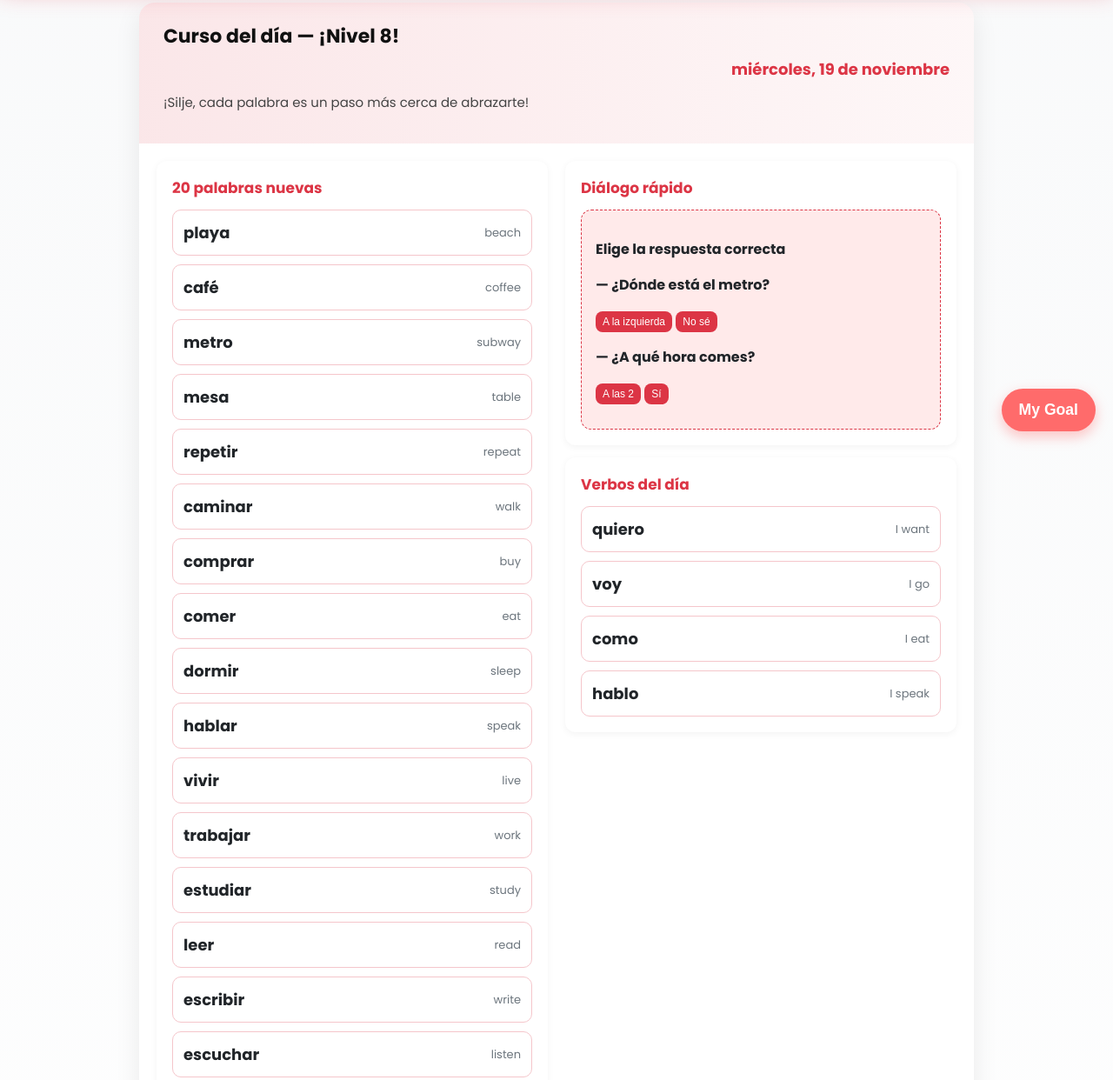
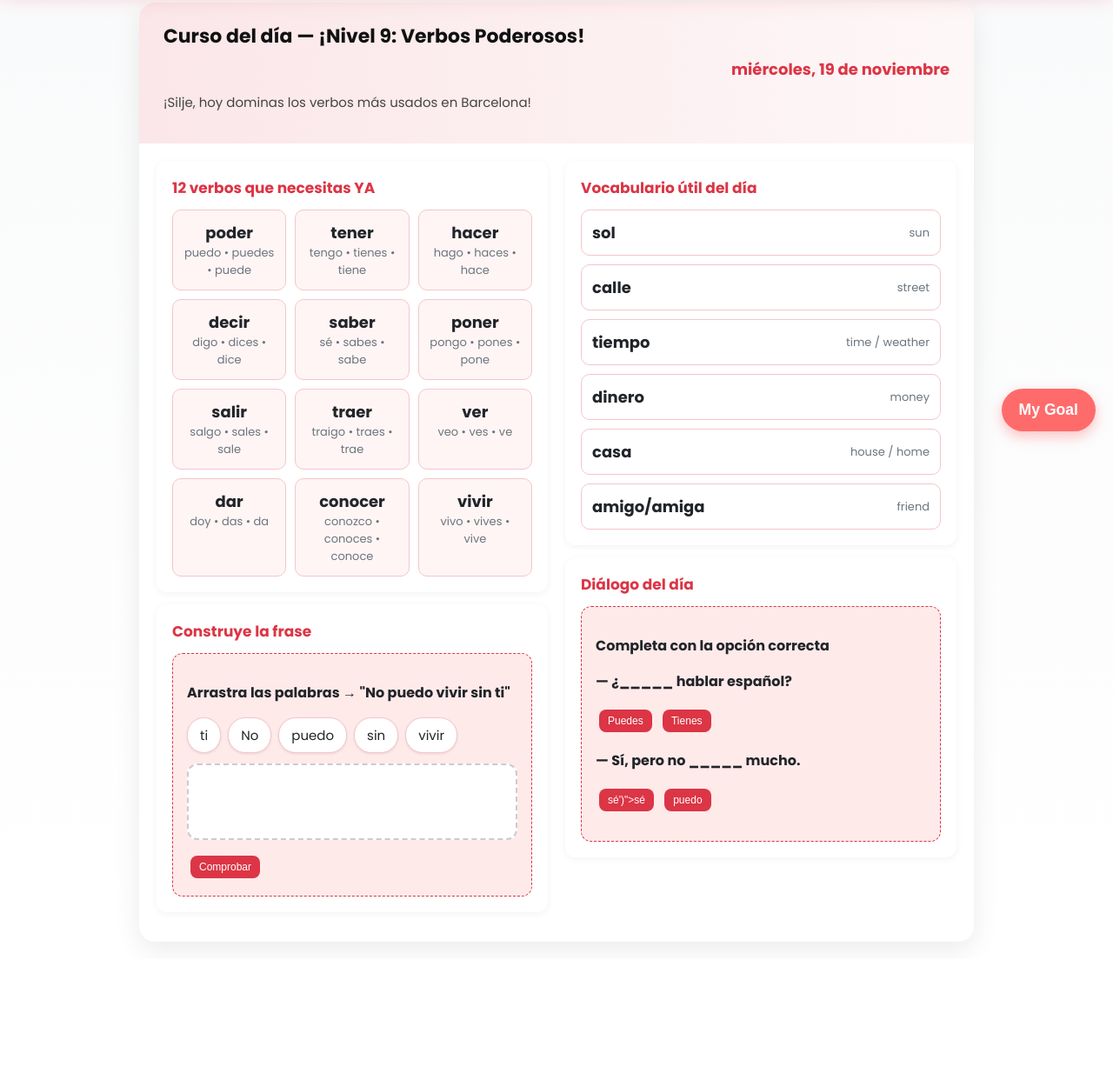
Before and after one commit to mohamed476/dental, a website: page index.html in a window 1280 px wide. Shown: the part 284-1526 px from the top of the page at 87% size. After the commit the page ends 1387 px from the top, so only its background shows below. Drawn offline with Linux system fonts and the light colour scheme.

Commit message:
index.html

```diff
--- a/index.html
+++ b/index.html
@@ -28,6 +28,25 @@
     .date{font-size:18px;color:var(--accent);font-weight:bold;align-self:flex-end}
     .motivation{font-size:15px;color:#444;margin-top:6px;line-height:1.4}
 
+    .course-grid{display:grid;grid-template-columns:1fr 1fr;gap:20px;padding:20px}
+    .card{background:#fff;padding:18px;border-radius:12px;box-shadow:0 2px 8px rgba(0,0,0,0.05);margin-bottom:14px}
+    .section-title{font-size:17px;font-weight:700;margin:0 0 12px;color:var(--accent)}
+    .word-list{display:flex;flex-direction:column;gap:10px}
+    .word-item{display:flex;justify-content:space-between;align-items:center;padding:12px;border-radius:10px;border:1px solid #f5c6cb}
+    .big{font-weight:700;font-size:18px}
+    .small{font-size:13px;color:var(--muted)}
+    .verb-grid{display:grid;grid-template-columns:repeat(3,1fr);gap:10px}
+    .verb-card{background:#fff5f5;padding:12px;border-radius:10px;border:1px solid #f5c6cb;text-align:center}
+    .btn-sm{font-size:12px;padding:6px 10px;background:var(--accent);color:white;border:none;border-radius:8px;cursor:pointer;margin:4px}
+    .btn-sm:hover{transform:scale(1.05)}
+    .game-area{background:#ffeaea;padding:16px;border-radius:12px;margin-top:12px;border:1px dashed var(--accent)}
+    .sentence-builder{display:flex;flex-wrap:wrap;gap:8px;margin:12px 0}
+    .word-chip{background:#fff;padding:8px 14px;border-radius:20px;border:1px solid #f5c6cb;font-size:15px;cursor:grab;box-shadow:0 1px 3px rgba(0,0,0,0.1);user-select:none}
+    .word-chip:hover{transform:scale(1.07);border-color:var(--accent)}
+    .drop-zone{min-height:60px;border:2px dashed #ccc;border-radius:12px;padding:12px;display:flex;flex-wrap:wrap;gap:8px;background:#fff}
+    .drop-zone.drag-over{border-color:var(--accent);background:#ffeaea}
+    .result{margin-top:14px;font-weight:700;font-size:16px}
+
     /* BOTÓN MY GOAL */
     .goal-btn{
       position: fixed; bottom: 20px; right: 20px; background: #ff6b6b; color: white; border: none;
@@ -37,10 +56,8 @@
     .goal-btn:hover{transform: translateY(-3px); box-shadow: 0 8px 20px rgba(255,107,107,0.5);}
 
     /* MODAL SNUS TRACKER */
-    .modal{
-      display: none; position: fixed; top: 0; left: 0; width: 100%; height: 100%; background: rgba(0,0,0,0.6);
-      justify-content: center; align-items: center; z-index: 200; backdrop-filter: blur(8px);
-    }
+    .modal{display: none; position: fixed; top: 0; left: 0; width: 100%; height: 100%; background: rgba(0,0,0,0.6);
+      justify-content: center; align-items: center; z-index: 200; backdrop-filter: blur(8px);}
     .modal-content{
       background: linear-gradient(135deg, #7bdff2, #b2f7ef, #eff7f6); padding: 30px; border-radius: 20px;
       text-align: center; max-width: 400px; width: 90%; box-shadow: 0 15px 40px rgba(0,0,0,0.2);
@@ -49,40 +66,18 @@
     @keyframes popIn{from{transform:scale(0.8);opacity:0}to{transform:scale(1);opacity:1}}
     .modal h2{font-size: 2rem; margin: 0 0 10px;}
     .modal .counter{font-size: 5rem; font-weight: bold; color: #ff6b6b; margin: 15px 0;}
-    .modal button{
-      background: #ff6b6b; border: none; color: white; font-size: 1.1rem; padding: 12px 24px; border-radius: 50px;
-      cursor: pointer; box-shadow: 0 4px 10px rgba(0,0,0,0.2); transition: 0.2s ease;
-    }
+    .modal button{background: #ff6b6b; border: none; color: white; font-size: 1.1rem; padding: 12px 24px; border-radius: 50px;
+      cursor: pointer; box-shadow: 0 4px 10px rgba(0,0,0,0.2); transition: 0.2s ease;}
     .modal button:hover{transform: scale(1.05); background: #ff8787;}
-    .modal .close-btn{
-      position: absolute; top: 15px; right: 20px; font-size: 28px; cursor: pointer; color: #555;
-    }
+    .modal .close-btn{position: absolute; top: 15px; right: 20px; font-size: 28px; cursor: pointer; color: #555;}
     .modal .message{margin-top: 12px; font-size: 1rem; color: #444;}
     .modal .emoji{font-size: 2.5rem; margin-top: 10px;}
-
-    /* ESTILO DEL CURSO */
-    .course-grid{display:grid;grid-template-columns:1fr 1fr;gap:20px;padding:20px}
-    .card{background:#fff;padding:18px;border-radius:12px;box-shadow:0 2px 8px rgba(0,0,0,0.05);margin-bottom:14px}
-    .section-title{font-size:17px;font-weight:700;margin:0 0 12px;color:var(--accent);display:flex;align-items:center;gap:8px}
-    .word-list{display:flex;flex-direction:column;gap:10px}
-    .word-item{display:flex;justify-content:space-between;align-items:center;padding:12px;border-radius:10px;border:1px solid #f5c6cb}
-    .big{font-weight:700;font-size:18px}
-    .small{font-size:13px;color:var(--muted)}
-    .btn-sm{font-size:12px;padding:5px 8px;background:var(--accent);color:white;border:none;border-radius:8px;cursor:pointer}
-    .btn-sm:hover{transform:scale(1.05)}
-    .game-area{background:#ffeaea;padding:16px;border-radius:12px;margin-top:12px;border:1px dashed var(--accent)}
-    .sentence-builder{display:flex;flex-wrap:wrap;gap:8px;margin:12px 0}
-    .word-chip{background:#fff;padding:8px 12px;border-radius:20px;border:1px solid #f5c6cb;font-size:14px;cursor:grab;box-shadow:0 1px 3px rgba(0,0,0,0.1);user-select:none}
-    .word-chip:hover{transform:scale(1.05);border-color:var(--accent)}
-    .drop-zone{min-height:50px;border:2px dashed #ccc;border-radius:10px;padding:10px;display:flex;flex-wrap:wrap;gap:6px;background:#fff}
-    .drop-zone.drag-over{border-color:var(--accent);background:#ffeaea}
-    .result{margin-top:12px;font-weight:600;font-size:15px}
 
     @media(max-width:800px){
       .timer-banner{font-size:26px}
       .timer-banner .num{font-size:38px}
       .course-grid{grid-template-columns:1fr}
-      .goal-btn{right:15px;bottom:15px;font-size:1rem;padding:12px 16px;}
+      .verb-grid{grid-template-columns:1fr 1fr}
     }
   </style>
 </head>
@@ -100,64 +95,54 @@
     <div class="footer">28/12/2025 • 10:30 AM • Barcelona</div>
   </div>
 
-  <!-- BOTÓN MY GOAL -->
   <button class="goal-btn" id="openGoal">My Goal</button>
 
-  <!-- MODAL SNUS TRACKER -->
   <div class="modal" id="snusModal">
     <div class="modal-content">
       <span class="close-btn" id="closeModal">×</span>
       <h2>Daily Snus Tracker</h2>
-      <p>Goal: max 15 snus</p>
-      <div class="counter" id="snusCounter">15</div>
+      <p>Goal: máximo 14 snus</p>
+      <div class="counter" id="snusCounter">14</div>
       <button id="useSnus">Used one</button>
       <div class="message" id="snusMessage"></div>
       <div class="emoji" id="snusEmoji">Relajado</div>
     </div>
   </div>
 
-  <!-- CURSO DEL DÍA -->
   <div class="wrap">
     <header>
-      <h1>Curso del día — ¡Nivel 8!</h1>
+      <h1>Curso del día — ¡Nivel 9: Verbos Poderosos!</h1>
       <div class="date" id="todayDate"></div>
-      <p class="motivation">¡Silje, cada palabra es un paso más cerca de abrazarte!</p>
+      <p class="motivation">¡Silje, hoy dominas los verbos más usados en Barcelona!</p>
     </header>
 
     <div class="course-grid">
-      <!-- PALABRAS NUEVAS -->
+
+      <!-- 12 VERBOS IMPORTANTES -->
       <div>
         <div class="card">
-          <h3 class="section-title">20 palabras nuevas</h3>
-          <div class="word-list">
-            <div class="word-item"><div class="big">playa</div><div class="small">beach</div></div>
-            <div class="word-item"><div class="big">café</div><div class="small">coffee</div></div>
-            <div class="word-item"><div class="big">metro</div><div class="small">subway</div></div>
-            <div class="word-item"><div class="big">mesa</div><div class="small">table</div></div>
-            <div class="word-item"><div class="big">repetir</div><div class="small">repeat</div></div>
-            <div class="word-item"><div class="big">caminar</div><div class="small">walk</div></div>
-            <div class="word-item"><div class="big">comprar</div><div class="small">buy</div></div>
-            <div class="word-item"><div class="big">comer</div><div class="small">eat</div></div>
-            <div class="word-item"><div class="big">dormir</div><div class="small">sleep</div></div>
-            <div class="word-item"><div class="big">hablar</div><div class="small">speak</div></div>
-            <div class="word-item"><div class="big">vivir</div><div class="small">live</div></div>
-            <div class="word-item"><div class="big">trabajar</div><div class="small">work</div></div>
-            <div class="word-item"><div class="big">estudiar</div><div class="small">study</div></div>
-            <div class="word-item"><div class="big">leer</div><div class="small">read</div></div>
-            <div class="word-item"><div class="big">escribir</div><div class="small">write</div></div>
-            <div class="word-item"><div class="big">escuchar</div><div class="small">listen</div></div>
-            <div class="word-item"><div class="big">ver</div><div class="small">see</div></div>
-            <div class="word-item"><div class="big">ir</div><div class="small">go</div></div>
-            <div class="word-item"><div class="big">venir</div><div class="small">come</div></div>
-            <div class="word-item"><div class="big">querer</div><div class="small">want</div></div>
+          <h3 class="section-title">12 verbos que necesitas YA</h3>
+          <div class="verb-grid">
+            <div class="verb-card"><div class="big">poder</div><div class="small">puedo • puedes • puede</div></div>
+            <div class="verb-card"><div class="big">tener</div><div class="small">tengo • tienes • tiene</div></div>
+            <div class="verb-card"><div class="big">hacer</div><div class="small">hago • haces • hace</div></div>
+            <div class="verb-card"><div class="big">decir</div><div class="small">digo • dices • dice</div></div>
+            <div class="verb-card"><div class="big">saber</div><div class="small">sé • sabes • sabe</div></div>
+            <div class="verb-card"><div class="big">poner</div><div class="small">pongo • pones • pone</div></div>
+            <div class="verb-card"><div class="big">salir</div><div class="small">salgo • sales • sale</div></div>
+            <div class="verb-card"><div class="big">traer</div><div class="small">traigo • traes • trae</div></div>
+            <div class="verb-card"><div class="big">ver</div><div class="small">veo • ves • ve</div></div>
+            <div class="verb-card"><div class="big">dar</div><div class="small">doy • das • da</div></div>
+            <div class="verb-card"><div class="big">conocer</div><div class="small">conozco • conoces • conoce</div></div>
+            <div class="verb-card"><div class="big">vivir</div><div class="small">vivo • vives • vive</div></div>
           </div>
         </div>
 
-        <!-- CONSTRUYE FRASE -->
+        <!-- JUEGO: CONSTRUYE FRASES CON VERBOS -->
         <div class="card">
           <h3 class="section-title">Construye la frase</h3>
           <div class="game-area">
-            <p><strong>Arrastra para formar: "Quiero ir a la playa"</strong></p>
+            <p><strong>Arrastra las palabras → "No puedo vivir sin ti"</strong></p>
             <div class="sentence-builder" id="wordPool"></div>
             <div class="drop-zone" id="sentenceDrop"></div>
             <div class="result" id="sentenceResult"></div>
@@ -166,45 +151,45 @@
         </div>
       </div>
 
-      <!-- DIÁLOGO RÁPIDO -->
+      <!-- VOCABULARIO + DIÁLOGO -->
       <div>
         <div class="card">
-          <h3 class="section-title">Diálogo rápido</h3>
+          <h3 class="section-title">Vocabulario útil del día</h3>
+          <div class="word-list">
+            <div class="word-item"><div class="big">sol</div><div class="small">sun</div></div>
+            <div class="word-item"><div class="big">calle</div><div class="small">street</div></div>
+            <div class="word-item"><div class="big">tiempo</div><div class="small">time / weather</div></div>
+            <div class="word-item"><div class="big">dinero</div><div class="small">money</div></div>
+            <div class="word-item"><div class="big">casa</div><div class="small">house / home</div></div>
+            <div class="word-item"><div class="big">amigo/amiga</div><div class="small">friend</div></div>
+          </div>
+        </div>
+
+        <div class="card">
+          <h3 class="section-title">Diálogo del día</h3>
           <div class="game-area">
-            <p><strong>Elige la respuesta correcta</strong></p>
-            <div style="margin:10px 0">
-              <p><strong>— ¿Dónde está el metro?</strong></p>
-              <button class="btn-sm" onclick="answer(1,'A la izquierda')">A la izquierda</button>
-              <button class="btn-sm" onclick="answer(1,'No sé')">No sé</button>
-            </div>
-            <div style="margin:10px 0">
-              <p><strong>— ¿A qué hora comes?</strong></p>
-              <button class="btn-sm" onclick="answer(2,'A las 2')">A las 2</button>
-              <button class="btn-sm" onclick="answer(2,'Sí')">Sí</button>
-            </div>
+            <p><strong>Completa con la opción correcta</strong></p>
+            <p><strong>— ¿_____ hablar español?</strong></p>
+            <button class="btn-sm" onclick="res(1,'Puedes')">Puedes</button>
+            <button class="btn-sm" onclick="res(1,'Tienes')">Tienes</button>
+
+            <p style="margin-top:16px"><strong>— Sí, pero no _____ mucho.</strong></p>
+            <button class="btn-sm" onclick="res(2,'sé')">sé')">sé</button>
+            <button class="btn-sm" onclick="res(2,'puedo')">puedo</button>
+
             <div class="result" id="dialogResult"></div>
           </div>
         </div>
+      </div>
 
-        <!-- VERBOS DEL DÍA -->
-        <div class="card">
-          <h3 class="section-title">Verbos del día</h3>
-          <div class="word-list">
-            <div class="word-item"><div class="big">quiero</div><div class="small">I want</div></div>
-            <div class="word-item"><div class="big">voy</div><div class="small">I go</div></div>
-            <div class="word-item"><div class="big">como</div><div class="small">I eat</div></div>
-            <div class="word-item"><div class="big">hablo</div><div class="small">I speak</div></div>
-          </div>
-        </div>
-      </div>
     </div>
   </div>
 
   <script>
-    // === FECHA ===
+    // FECHA
     document.getElementById('todayDate').textContent = new Date().toLocaleDateString('es-ES', {weekday:'long', day:'numeric', month:'long'});
 
-    // === TIMER ROMÁNTICO ===
+    // TIMER
     const targetDate = new Date('2025-12-28T10:30:00');
     function updateTimer() {
       const now = new Date();
@@ -225,7 +210,7 @@
     setInterval(updateTimer, 1000);
     updateTimer();
 
-    // === SNUS TRACKER ===
+    // SNUS TRACKER → MÁXIMO 14
     const modal = document.getElementById('snusModal');
     const openBtn = document.getElementById('openGoal');
     const closeBtn = document.getElementById('closeModal');
@@ -233,19 +218,19 @@
     const snusMessage = document.getElementById('snusMessage');
     const snusEmoji = document.getElementById('snusEmoji');
     const useBtn = document.getElementById('useSnus');
+    let snusCount = 14;
     const today = new Date().toDateString();
-    let snusCount = 15;
 
     if (localStorage.getItem("snusDate") === today) {
-      snusCount = parseInt(localStorage.getItem("snusCount")) || 15;
+      snusCount = parseInt(localStorage.getItem("snusCount")) || 14;
     } else {
       localStorage.setItem("snusDate", today);
-      localStorage.setItem("snusCount", 15);
+      localStorage.setItem("snusCount", 14);
     }
     snusCounter.textContent = snusCount;
 
     openBtn.onclick = () => { modal.style.display = "flex"; updateSnusUI(); };
-    closeBtn.onclick = () => { modal.style.display = "none"; };
+    closeBtn.onclick = () => modal.style.display = "none";
     window.onclick = (e) => { if (e.target === modal) modal.style.display = "none"; };
 
     useBtn.onclick = () => {
@@ -259,85 +244,84 @@
 
     function updateSnusUI() {
       if (snusCount === 0) {
-        snusMessage.textContent = "You did it! No snus left";
+        snusMessage.textContent = "¡Perfecta! 0 snus hoy";
         snusEmoji.textContent = "Fuego";
-      } else if (snusCount <= 5) {
-        snusMessage.textContent = "Careful... almost out";
+      } else if (snusCount <= 4) {
+        snusMessage.textContent = "Casi... ¡tú puedes!";
         snusEmoji.textContent = "Mirando";
       } else {
-        snusMessage.textContent = "Keep it up";
+        snusMessage.textContent = "Vas súper bien";
         snusEmoji.textContent = "Relajado";
       }
     }
 
-    // === CONSTRUYE FRASE ===
-    const words = ["Quiero", "ir", "a", "la", "playa"];
-    const correct = ["Quiero", "ir", "a", "la", "playa"];
+    // JUEGO FRASE
+    const words = ["No", "puedo", "vivir", "sin", "ti"];
+    const correctOrder = ["No", "puedo", "vivir", "sin", "ti"];
     const pool = document.getElementById('wordPool');
     const drop = document.getElementById('sentenceDrop');
     const result = document.getElementById('sentenceResult');
     const checkBtn = document.getElementById('checkSentence');
 
-    function loadWords() {
+    function loadGame() {
+      pool.innerHTML = ''; drop.innerHTML = '';
       const shuffled = [...words].sort(() => Math.random() - 0.5);
-      pool.innerHTML = ''; drop.innerHTML = '';
       shuffled.forEach(w => {
         const chip = document.createElement('div');
         chip.className = 'word-chip';
         chip.textContent = w;
         chip.draggable = true;
         chip.ondragstart = e => e.dataTransfer.setData('text', w);
-        chip.onclick = () => moveToDrop(chip);
+        chip.onclick = () => { if (!drop.contains(chip)) { drop.appendChild(chip); } };
         pool.appendChild(chip);
       });
+      setupDropZone();
+    }
+
+    function setupDropZone() {
       drop.ondragover = e => { e.preventDefault(); drop.classList.add('drag-over'); };
       drop.ondragleave = () => drop.classList.remove('drag-over');
       drop.ondrop = e => {
         e.preventDefault(); drop.classList.remove('drag-over');
-        const w = e.dataTransfer.getData('text');
-        if (w) addToDrop(w);
+        const word = e.dataTransfer.getData('text');
+        if (word) {
+          const chip = document.createElement('div');
+          chip.className = 'word-chip';
+          chip.textContent = word;
+          chip.onclick = () => chip.remove();
+          drop.appendChild(chip);
+        }
       };
-    }
-
-    function moveToDrop(chip) {
-      const w = chip.textContent;
-      if (!drop.querySelector(`[data-word="${w}"]`)) {
-        addToDrop(w);
-        chip.remove();
-      }
-    }
-
-    function addToDrop(w) {
-      const chip = document.createElement('div');
-      chip.className = 'word-chip';
-      chip.textContent = w;
-      chip.dataset.word = w;
-      chip.onclick = () => chip.remove();
-      drop.appendChild(chip);
     }
 
     checkBtn.onclick = () => {
       const current = Array.from(drop.children).map(c => c.textContent);
-      if (JSON.stringify(current) === JSON.stringify(correct)) {
-        result.innerHTML = "¡Perfecto! +1 punto";
+      if (current.length !== correctOrder.length) {
+        result.textContent = "Falta alguna palabra...";
+        result.style.color = 'var(--danger)';
+        return;
+      }
+      if (JSON.stringify(current) === JSON.stringify(correctOrder)) {
+        result.innerHTML = "¡Perfecto! Te echo de menos...";
         result.style.color = 'var(--success)';
-        setTimeout(loadWords, 2000);
       } else {
-        result.innerHTML = "Inténtalo de nuevo...";
-        result.style.color = 'var(--danger)';
+        result.textContent = "Casi... vuelve a intentarlo";
+        result.style.color = 'var(--warning)';
       }
     };
 
-    // === DIÁLOGO RÁPIDO ===
-    let score = 0;
-    function answer(q, ans) {
-      if (q === 1 && ans === "A la izquierda") score++;
-      if (q === 2 && ans === "A las 2") score++;
-      document.getElementById('dialogResult').innerHTML = score === 2 ? "¡Genial! +2 pts" : "Bien, puedes mejorar";
-      document.getElementById('dialogResult').style.color = score === 2 ? 'var(--success)' : 'var(--warning)';
+    // DIÁLOGO
+    let correctas = 0;
+    function res(q, texto) {
+      if (q===1 && texto==="Puedes") correctas++;
+      if (q===2 && texto==="sé") correctas++;
+      if (correctas === 2) {
+        document.getElementById('dialogResult').innerHTML = "¡Increíble! +3 puntos";
+        document.getElementById('dialogResult').style.color = 'var(--success)';
+      }
     }
 
-    loadWords();
+    loadGame();
   </script>
 </body>
 </html>
```
